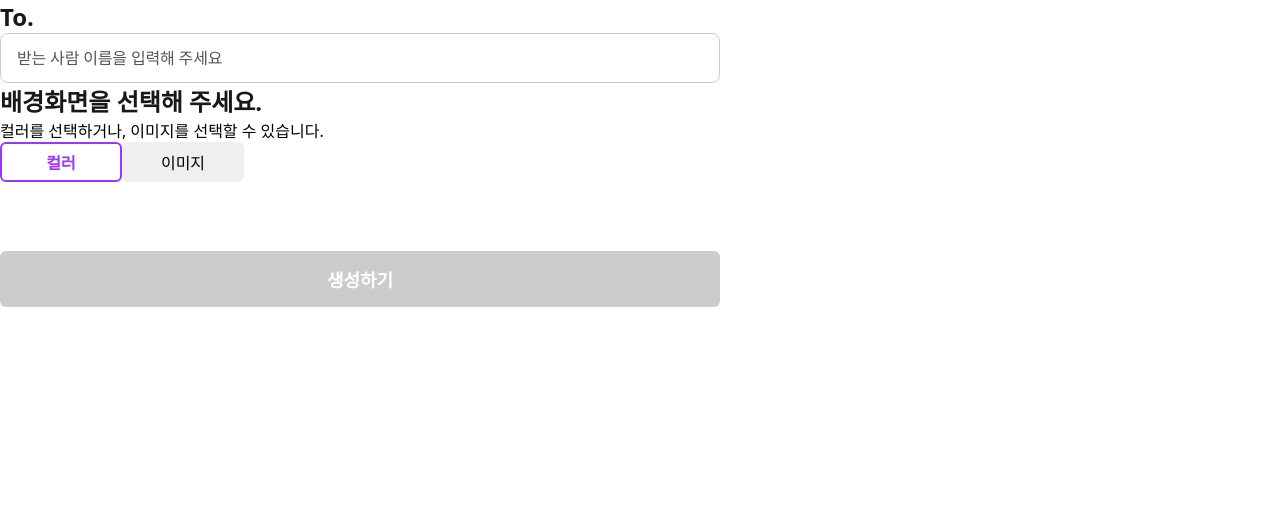
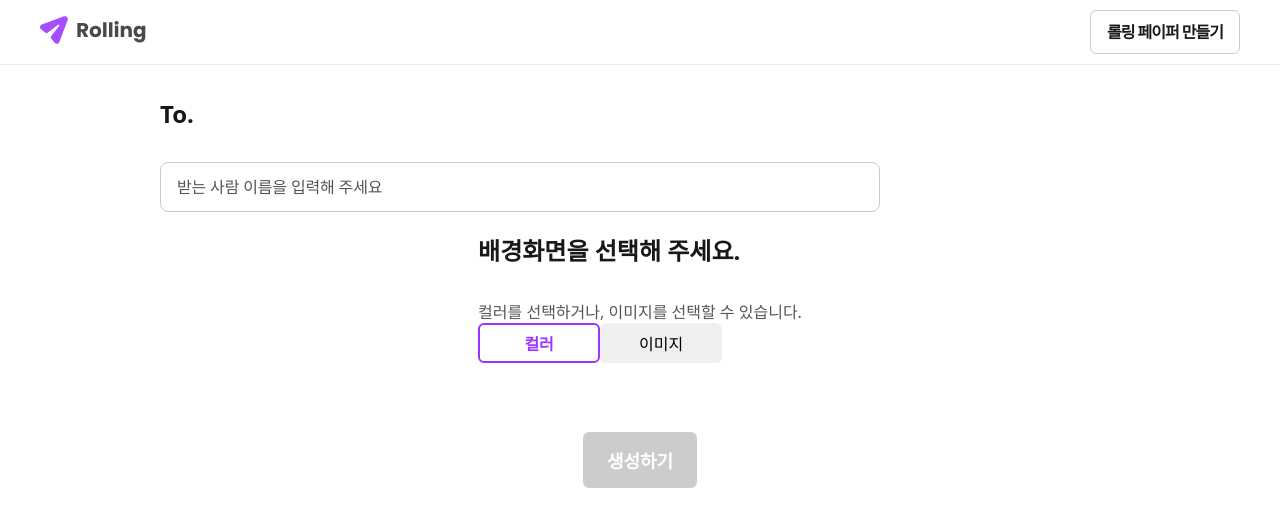
Before and after one commit to cozy-ito/rolling-paper, a React (Vite) app: page / in a window 1280 px wide. Shown: the top 526 px of the page. Built offline with nearby package versions, Linux system fonts and the light colour scheme; a web font is replaced by a local one.

Commit message:
임시 커밋: 브랜치 변경을 위한 저장

```diff
--- a/src/App.jsx
+++ b/src/App.jsx
@@ -20,9 +20,12 @@ import { BrowserRouter as Router, Routes, Route } from "react-router-dom";
 import ListPage from "./pages/ListPage";
 import PostPage from "./pages/PostPage";
 
+import Header from "./layouts/Header/Header";
+
 const App = () => {
   return (
     <Router>
+      <Header />
       <Routes>
         <Route path="/" element={<ListPage />} />
         <Route path="/post/:id" element={<PostPage />} />
--- a/src/pages/ListPage.module.css
+++ b/src/pages/ListPage.module.css
@@ -1,11 +1,35 @@
 .container {
+  display: flex;
+  flex-direction: column;
+  align-items: center;
+  justify-content: center;
+  width: 90%;
+  max-width: 64rem;
+  margin: 0 auto;
+  padding: 2rem;
+}
+
+.inputWrapper {
   width: 100%;
-  height: 100%;
-  flex-direction: column;
+  margin-bottom: 1.25rem;
 }
 
 .label {
   color: var(--color-gray-900);
   font-weight: var(--font-weight-bold);
   font-size: 1.5rem;
+  margin-bottom: 2rem;
 }
+
+.intro {
+  font-size: 1rem;
+  color: var(--color-gray-500);
+  font-size: 1rem;
+}
+
+@media (max-width: 767px) {
+  .container {
+    max-width: 90%;
+    padding: 1rem;
+  }
+}
```
